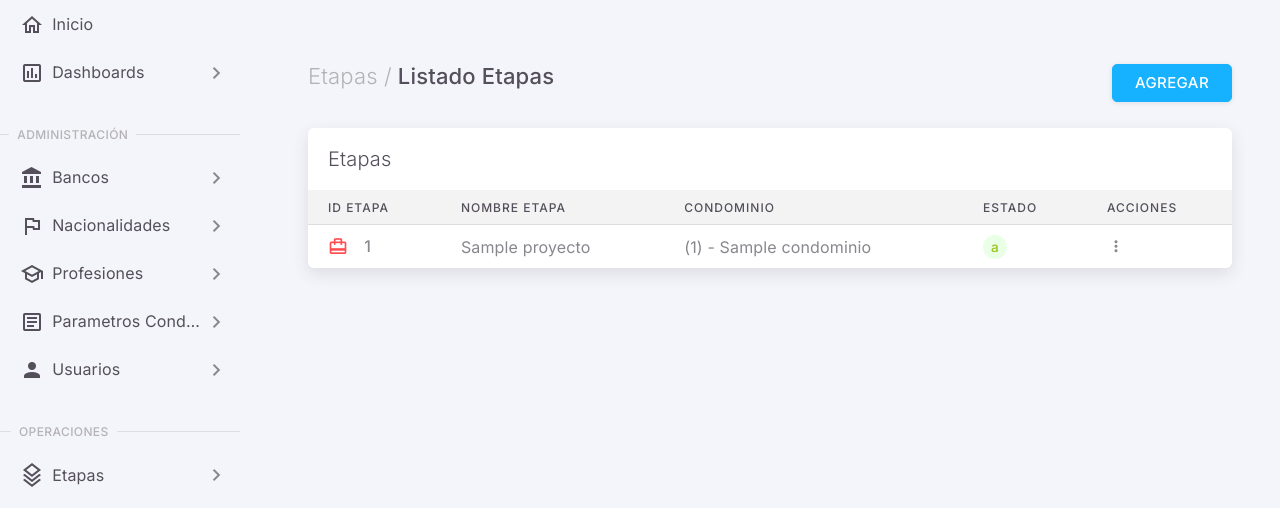
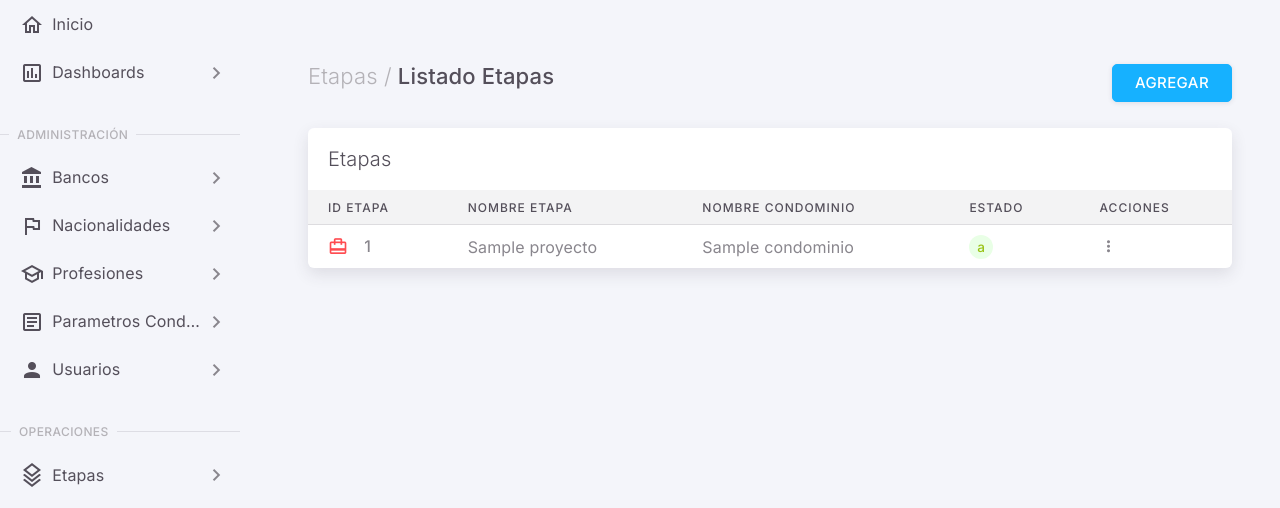
Before and after one commit to icpacifico/SistemaDeOperaciones, a Django app: page /proyectos/listar_etapa/ in a window 1280 px wide. Shown: the part 64-572 px from the top of the page. Run offline with Django 4.2, Linux system fonts and the light colour scheme; a user stored in the database is signed in; tables that the repository leaves empty hold one stand-in row (values such as "Sample post"); some libraries are stand-ins or nearby versions.

Commit message:
Update listar_etapa.html

```diff
--- a/SistemaDeOperaciones/templates/proyectos/gui_etapa/listar_etapa.html
+++ b/SistemaDeOperaciones/templates/proyectos/gui_etapa/listar_etapa.html
@@ -18,7 +18,7 @@
                 <tr>
                     <th>ID Etapa</th>
                     <th>Nombre Etapa</th>
-                    <th>Condominio</th>
+                    <th>Nombre Condominio</th>
                     <th>Estado</th>
                     <th>Acciones</th>
                 </tr>
@@ -32,7 +32,7 @@
                     </td>
 
                     <td>{{etapa.nombre_etapa}}</td>
-                    <td>{{etapa.id_condominio}}</td>
+                    <td>{{etapa.id_condominio.nombre_condominio}}</td>
                     <td><span class="badge rounded-pill bg-label-primary me-1">a</span></td>
 
                     <td>
```
